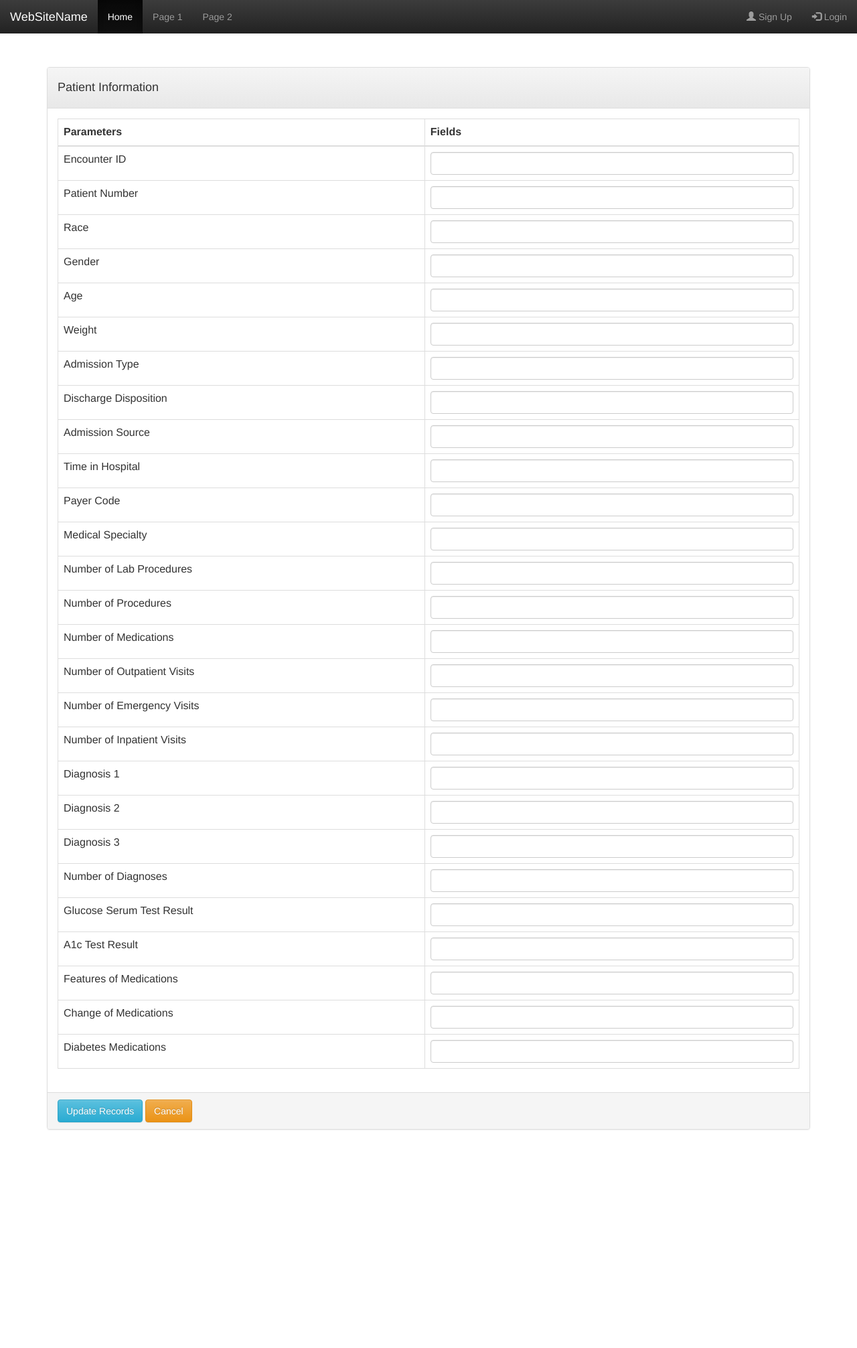
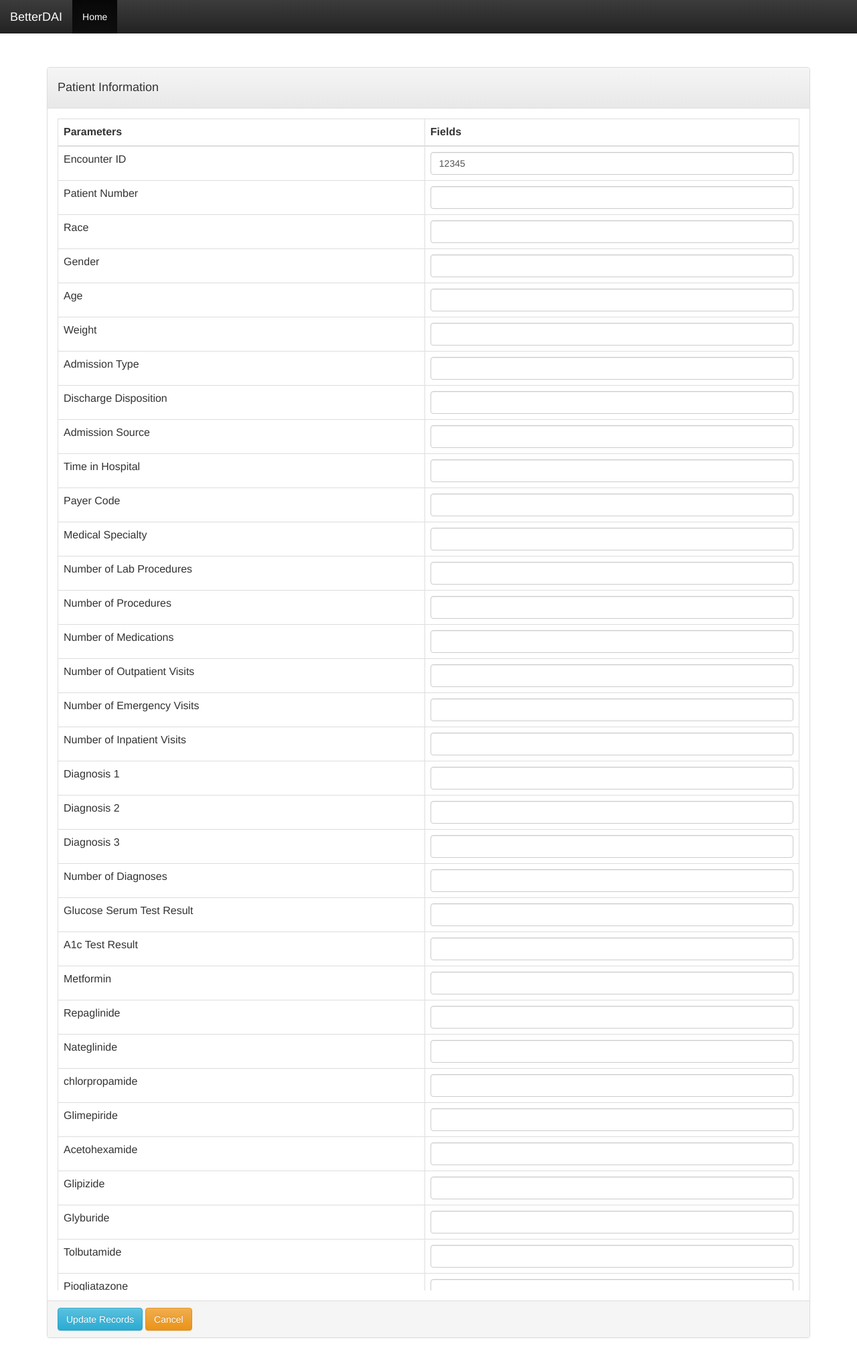
Before and after one commit to sriegodedios/HackKState2016, a Django app: page /patientconnect/ in a window 1280 px wide. Shown: the top 2013 px of the page at 67% size. Run offline with Django 3.2, Linux system fonts and the light colour scheme.

Commit message:
revisions

```diff
--- a/BetterDAI/urls.py
+++ b/BetterDAI/urls.py
@@ -23,6 +23,7 @@ urlpatterns = [
     url(r'^patientconnect/$', views.patient_connect, name='patientconnect'),
     url(r'^process_form/$', processForm),
     url(r'^process_data/$', getData),
+    url(r'^home/$', views.index, name='index' )
 
 
 ]
--- a/BetterDAI/views.py
+++ b/BetterDAI/views.py
@@ -60,41 +60,140 @@ def patient_connect(request):
 
 
 def processForm(request):
+    arr = {}
+
+
+
+
+
+
+
     encounter_id = request.POST.get('encounter_id', '')
-    patient_num = request.POST.get('patient_num', '')
+    patient_nbr = request.POST.get('patient_nbr', '')
     race = request.POST.get('race', '')
     gender = request.POST.get('gender', '')
     age = request.POST.get('age', '')
-    admission_type = request.POST.get('weight', '')
-    discharge_postition = request.POST.get('discharge_position', '')
-    admission_type = request.POST.get('admission_type', '')
-    discharge_dispostition = request.POST.get('discharge_disposition', '')
-    admission_source = request.POST.get('admission_source', '')
+    weight = request.POST.get('weight', '')
+    admission_type_id = request.POST.get('admission_type_id', '')
+    discharge_disposition_id = request.POST.get('discharge_disposition_id', '')
+    admission_source_id = request.POST.get('admission_source_id', '')
     time_in_hospital = request.POST.get('time_in_hospital', '')
     payer_code = request.POST.get('payer_code', '')
     medical_specialty = request.POST.get('medical_specialty', '')
-    num_of_outpatient_visits = request.POST.get('num_of_outpatient_visits', '')
-    num_of_emergency_visits = request.POST.get('num_of_emergency_visits' '')
-    num_of_impatient_visits = request.POST.get('num_of_impatient_visits', '')
-    diagnosis_1 = request.POST.get('diagnosis_1', '')
-    diagnosis_2 = request.POST.get('diagnosis_2', '')
-    diagnosis_3 = request.POST.get('diagnosis_3', '')
-    name_of_diagnosis = request.POST.get('name_of_diagnosis', '')
-    gluc_ser_test_res = request.POST.get('gluc_ser_test_res', '')
-    alc_test_result = request.POST.get('alc_test_result', '')
-    features_of_med = request.POST.get('features_of_med', '')
-    change_of_med = request.POST.get('change_of_med', '')
-    diabetes_med = request.POST.get('diabetes_med', '')
+    num_lab_procedures = request.POST.get('num_lab_procedures', '')
+    num_procedures = request.POST.get('num_procedures', '')
+    num_medications = request.POST.get('num_medications', '')
+    number_outpatient = request.POST.get('number_outpatient', '')
+    number_emergency = request.POST.get('number_emergency', '')
+    number_inpatient = request.POST.get('number_inpatient', '')
+    diag_1 = request.POST.get('diag_1', '')
+    diag_2 = request.POST.get('diag_2', '')
+    diag_3 = request.POST.get('diag_3', '')
+    number_diagnoses = request.POST.get('number_diagnoses', '')
+    max_glu_serum = request.POST.get('max_glu_serum', '')
+    A1Cresult = request.POST.get('A1Cresult', '')
+    metformin = request.POST.get('metformin', '')
+    repaglinide = request.POST.get('repaglinide', '')
+    nateglinide = request.POST.get('nateglinide', '')
+    chlorpropamide = request.POST.get('chlorpropamide', '')
+    glimepiride = request.POST.get('glimepiride', '')
+    acetohexamide = request.POST.get('acetohexamide', '')
+    glipizide = request.POST.get('glipizide', '')
+    glyburide = request.POST.get('glyburide', '')
+    tolbutamide = request.POST.get('tolbutamide', '')
+    pioglitazone = request.POST.get('pioglitazone', '')
+    rosiglitazone = request.POST.get('rosiglitazone', '')
+    acarbose = request.POST.get('acarbose', '')
+    miglitol = request.POST.get('miglitol', '')
+    troglitazone = request.POST.get('troglitazone', '')
+    tolazamide = request.POST.get('tolazamide', '')
+    examide = request.POST.get('examide', '')
+    citoglipton = request.POST.get('citoglipton', '')
+    insulin = request.POST.get('insulin', '')
+    glyburidemetformin = request.POST.get('glyburide.metformin', '')
+    glipizidemetformin = request.POST.get('glipizide.metformin', '')
+    glimepiridepioglitazone = request.POST.get('glimepiride.pioglitazone', '')
+    metforminrosiglitazone = request.POST.get('metformin.rosiglitazone', '')
+    metforminpioglitazone = request.POST.get('metformin.pioglitazone', '')
+    change = request.POST.get('change', '')
+    diabetesMed = request.POST.get('diabetesMed', '')
+    readmitted = request.POST.get('readmitted', '')
 
-    conn = sqlite3.connect('db.sqlite3')
 
-    c = conn.cursor()
-
-    for row in c.execute('SELECT * FROM {tn} LIMIT 5'.format(tn="patient_data_info")):
-        print(row)
-
-    print('works')
-    conn.close()
+    # arr['encounter_id', encounter_id]
+    # arr['patient_nbr', patient_nbr]
+    # arr['race', race]
+    # arr['gender', gender]
+    # arr['age', age]
+    # arr['admission_type_id', admission_type_id]
+    # arr['discharge_disposition_id', discharge_disposition_id]
+    # arr['admission_source_id', admission_source_id]
+    # arr['time_in_hospital', time_in_hospital]
+    # arr['payer_code', payer_code]
+    # arr['medical_specialty', medical_specialty]
+    # arr['number_outpatient', number_outpatient]
+    # arr['number_emergency', number_emergency]
+    # arr['number_inpatient', number_inpatient]
+    # arr['diag_1', diag_1]
+    # arr['diag_2', diag_2]
+    # arr['diag_3', diag_3]
+    # arr['number_diagnoses', number_diagnoses]
+    # arr['max_glu_serum', max_glu_serum]
+    # arr['metformin', metformin]
+    # arr['repaglinide', repaglinide]
+    # arr['nateglinide', nateglinide]
+    # arr['chlorpropamide', chlorpropamide]
+    # arr['glimepiride', glimepiride]
+    # arr['acetohexamide', acetohexamide]
+    # arr['glipizide', glipizide]
+    # arr['glyburide', glyburide]
+    # arr['tolbutamide', tolbutamide]
+    # arr['pioglitazone', pioglitazone]
+    # arr['rosiglitazone', rosiglitazone]
+    # arr['acarbose', acarbose]
+    # arr['miglitol', miglitol]
+    # arr['troglitazone', troglitazone]
+    # arr['tolazamide', tolazamide]
+    # arr['citoglipton', citoglipton]
+    # arr['insulin', insulin]
+    # arr['glyburide.metformin', glyburidemetformin]
+    # arr['glipizide.metformin', glipizidemetformin]
+    # arr['glimepiride.pioglitazone', glimepiridepioglitazone]
+    # arr['metformin.rosiglitazone', metforminrosiglitazone]
+    # arr['metformin.pioglitazone', metforminpioglitazone]
+    # arr['change', change]
+    # arr['diabetesMed', diabetesMed]
+    # arr['readmitted', readmitted]
+    #
+    # conn = sqlite3.connect('db.sqlite3')
+    #
+    # sql = "INSERT or REPLACE into patient_data_info VALUES ()"
+    #
+    # count = 0
+    # input = {}
+    # for key in arr:
+    #     if arr[key] != "":
+    #         input[key] = arr[key]
+    #
+    # c = conn.cursor()
+    # sql = 'insert or replace into patient_data_info ('
+    # for key in input:
+    #     sql = sql + '?,'
+    #
+    # sql = sql[:-1] + ') values ('
+    #
+    # for key in input:
+    #     sql = sql + '?,'
+    #
+    # sql = sql[:-1] + ');'
+    #
+    # print(sql)
+    #
+    # for row in c.execute('SELECT * FROM {tn} LIMIT 5'.format(tn="patient_data_info")):
+    #     print(row)
+    #
+    # print('works')
+    # conn.close()
     send_sms()
     return render(request, 'index.html')
 
@@ -128,29 +227,11 @@ def getData(request):
 
     value = c.fetchone()
     print(value)
-
+    conn.close()
     boolean = ''
 
-    if(value=="('>30'),"):
-        boolean = False
-
-    if(value=="('NO'),"):
-        boolean = False
-
-    #Condition for leaving the hospital
-    if(value=="('<30'),"):
-        boolean = True
+    if "<" in str(value):
+        return render(request, 'failed.html', {})
+    else:
+        return render(request, 'success.html', {})
     #Condition for readmitting (caution)
-
-
-
-
-
-
-
-    for row in c.execute('SELECT * FROM {tn} WHERE patient_nbr={tr}'.format(tn="patient_data_info", tr=patient)):
-        print(row)
-
-    print('works')
-    conn.close()
-    return render(request, 'index.html', {})
--- a/templates/base.html
+++ b/templates/base.html
@@ -42,16 +42,13 @@
  <nav class="navbar navbar-inverse navbar-fixed-top">
   <div class="container-fluid">
     <div class="navbar-header">
-      <a class="navbar-brand" href="#">WebSiteName</a>
+      <a class="navbar-brand" href="http://BetterDAI.tech">BetterDAI</a>
     </div>
     <ul class="nav navbar-nav">
-      <li class="active"><a href="#">Home</a></li>
-      <li><a href="#">Page 1</a></li>
-      <li><a href="#">Page 2</a></li>
+      <li class="active"><a href="http://betterDAI.tech">Home</a></li>
     </ul>
     <ul class="nav navbar-nav navbar-right">
-      <li><a href="#"><span class="glyphicon glyphicon-user"></span> Sign Up</a></li>
-      <li><a href="#"><span class="glyphicon glyphicon-log-in"></span> Login</a></li>
+
     </ul>
   </div>
 </nav>
--- a/templates/edit_patient.html
+++ b/templates/edit_patient.html
@@ -29,12 +29,12 @@
 
 										<tr>
 											<td>Encounter ID</td>
-											<td><input type="text" name="encounter_id"  class="form-control"/></td>
+											<td><input type="text" name="encounter_id"  value="12345"class="form-control"/></td>
 
 										</tr>
 										<tr>
 											<td>Patient Number</td>
-											<td><input type="text" name="patient_num" class="form-control"/></td>
+											<td><input type="text" name="patient_nbr" class="form-control"/></td>
 
 										</tr>
 										<tr>
@@ -49,27 +49,27 @@
 										</tr>
 										<tr>
 											<td>Age</td>
-											<td><input type="text" class="form-control"/></td>
+											<td><input type="text" name="age" class="form-control"/></td>
 
 										</tr>
 										<tr>
 											<td>Weight</td>
-											<td><input type="text" name="age" class="form-control"/></td>
+											<td><input type="text" name="weight" class="form-control"/></td>
 
 										</tr>
 										<tr>
 											<td>Admission Type</td>
-											<td><input type="text" name="admission_type" class="form-control"/></td>
+											<td><input type="text" name="admission_type_id" class="form-control"/></td>
 
 										</tr>
 										<tr>
 											<td>Discharge Disposition</td>
-											<td><input type="text" name="discharge_dispostion" class="form-control"/></td>
+											<td><input type="text" name="discharge_disposition_id" class="form-control"/></td>
 
 										</tr>
 										<tr>
 											<td>Admission Source</td>
-											<td><input type="text" name="admission_source" class="form-control"/></td>
+											<td><input type="text" name="admission_source_id" class="form-control"/></td>
 
 										</tr>
 										<tr>
@@ -84,7 +84,7 @@
 										</tr>
 										<tr>
 											<td>Medical Specialty</td>
-											<td><input name="medical_speciality" type="text" class="form-control"/></td>
+											<td><input name="medical_specialty" type="text" class="form-control"/></td>
 
 										</tr>
 										<tr>
@@ -94,74 +94,229 @@
 										</tr>
 										<tr>
 											<td>Number of Procedures</td>
-											<td><input name="num_of_procedures" type="text" class="form-control"/></td>
+											<td><input name="num_procedures" type="text" class="form-control"/></td>
 
 										</tr>
 										<tr>
 											<td>Number of Medications</td>
-											<td><input name="num_of_medications" type="text" class="form-control"/></td>
+											<td><input name="num_medications" type="text" class="form-control"/></td>
 
 										</tr>
 										<tr>
 											<td>Number of Outpatient Visits</td>
-											<td><input name="num_of_patients" type="text" class="form-control"/></td>
+											<td><input name="number_outpatient" type="text" class="form-control"/></td>
 
 										</tr>
 										<tr>
 											<td>Number of Emergency Visits</td>
-											<td><input name="num_of_emergency_visits" type="text" class="form-control"/></td>
+											<td><input name="number_emergency" type="text" class="form-control"/></td>
 
 										</tr>
 										<tr>
 											<td>Number of Inpatient Visits</td>
-											<td><input name="num_of_impatient_visits" type="text" class="form-control"/></td>
+											<td><input name="number_inpatient" type="text" class="form-control"/></td>
 
 										</tr>
 										<tr>
 											<td>Diagnosis 1</td>
-											<td><input name="diagnosis_1" type="text" class="form-control"/></td>
+											<td><input name="diag_1" type="text" class="form-control"/></td>
 
 										</tr>
 										<tr>
 											<td>Diagnosis 2</td>
-											<td><input name="diagnosis_2" type="text" class="form-control"/></td>
+											<td><input name="diag_2" type="text" class="form-control"/></td>
 
 										</tr>
 										<tr>
 											<td>Diagnosis 3</td>
-											<td><input name="diagnosis_3" type="text" class="form-control"/></td>
+											<td><input name="diag_3" type="text" class="form-control"/></td>
 
 										</tr>
 										<tr>
 											<td>Number of Diagnoses</td>
-											<td><input type="text" name="name_of_diagnosis"class="form-control"/></td>
+											<td><input type="text" name="number_diagnoses"class="form-control"/></td>
 
 										</tr>
 										<tr>
 											<td>Glucose Serum Test Result</td>
-											<td><input name="gluc_ser_test_res" type="text" class="form-control"/></td>
+											<td><input name="max_glu_serum" type="text" class="form-control"/></td>
 
 										</tr>
 										<tr>
 											<td>A1c Test Result</td>
-											<td><input type="text" name="alc_test_result" class="form-control"/></td>
+											<td><input type="text" name="A1Cresult" class="form-control"/></td>
 
 										</tr>
 										<tr>
-											<td>Features of Medications</td>
-											<td><input name="features_of_med" type="text" class="form-control"/></td>
+											<td>Metformin</td>
+											<td><input name="metformin" type="text" class="form-control"/></td>
+
+										</tr>
+                                        <tr>
+											<td>Repaglinide</td>
+											<td><input name="repaglinide" type="text" class="form-control"/></td>
+
+										</tr>
+                                        <tr>
+											<td>Nateglinide</td>
+											<td><input name="nateglinide" type="text" class="form-control"/></td>
+
+										</tr>
+                                        <tr>
+											<td>chlorpropamide</td>
+											<td><input name="chlorpropamide" type="text" class="form-control"/></td>
+
+										</tr>
+                                        <tr>
+											<td>Glimepiride</td>
+											<td><input name="glimepiride" type="text" class="form-control"/></td>
+
+										</tr>
+                                        <tr>
+											<td>Acetohexamide</td>
+											<td><input name="acetohexamide" type="text" class="form-control"/></td>
 
 										</tr>
 										<tr>
-											<td>Change of Medications</td>
-											<td><input name="change_of_med" type="text" class="form-control"/></td>
+											<td>Glipizide</td>
+											<td><input name="glipizide" type="text" class="form-control"/></td>
 
 										</tr>
 										<tr>
-											<td>Diabetes Medications</td>
-											<td><input name="diabetes_med" type="text" class="form-control"/></td>
+											<td>Glyburide</td>
+											<td><input name="glyburide" type="text" class="form-control"/></td>
 
 										</tr>
+                                        <tr>
+											<td>Tolbutamide</td>
+											<td><input name="tolbutamide" type="text" class="form-control"/></td>
+
+										</tr>
+                                        <tr>
+											<td>Piogliatazone</td>
+											<td><input name="piogliatazone" type="text" class="form-control"/></td>
+
+										</tr>
+                                        <tr>
+											<td>Rosiglitazone</td>
+											<td><input name="rosiglitazone" type="text" class="form-control"/></td>
+
+										</tr>
+                                         <tr>
+											<td>Acarbose</td>
+											<td><input name="acarbose" type="text" class="form-control"/></td>
+
+										</tr>
+                                         <tr>
+											<td>Miglitol</td>
+											<td><input name="miglitol" type="text" class="form-control"/></td>
+
+										</tr>
+                                         <tr>
+											<td>Troglitazone</td>
+											<td><input name="troglitazone" type="text" class="form-control"/></td>
+
+										</tr>
+                                         <tr>
+											<td>Tolazamide</td>
+											<td><input name="tolazamide" type="text" class="form-control"/></td>
+
+										</tr>
+                                        <tr>
+											<td>Examide</td>
+											<td><input name="examide" type="text" class="form-control"/></td>
+
+										</tr>
+                                        <tr>
+											<td>Examide</td>
+											<td><input name="examide" type="text" class="form-control"/></td>
+
+										</tr>
+
+                                        <tr>
+											<td>Citoglipton</td>
+											<td><input name="citoglipton" type="text" class="form-control"/></td>
+
+										</tr>
+                                        <tr>
+											<td>Insulin</td>
+											<td><input name="insulin" type="text" class="form-control"/></td>
+
+
+										</tr>
+                                         <tr>
+											<td>Glyburide.metformin</td>
+											<td><input name="glyburide.metformin" type="text" class="form-control"/></td>
+
+
+										</tr>
+
+                                 <tr>
+											<td>Insulin</td>
+											<td><input name="insulin" type="text" class="form-control"/></td>
+
+
+										</tr>
+                                <tr>
+											<td>Glipizide.metformin</td>
+											<td><input name="glipizide.metformin" type="text" class="form-control"/></td>
+
+
+										</tr>
+
+                                        <tr>
+											<td>Glimepiride.pioglitazone</td>
+											<td><input name="glimepiride.pioglitazone" type="text" class="form-control"/></td>
+
+
+										</tr>
+                                 <tr>
+											<td>Glimepiride.pioglitazone</td>
+											<td><input name="glimepiride.pioglitazone" type="text" class="form-control"/></td>
+
+
+										</tr>
+                                 <tr>
+											<td>Metformin.rosiglitazone</td>
+											<td><input name="metformin.rosiglitazone" type="text" class="form-control"/></td>
+
+
+										</tr>
+                                 <tr>
+											<td>Glimepiride.pioglitazone</td>
+											<td><input name="glimepiride.pioglitazone" type="text" class="form-control"/></td>
+
+
+										</tr>
+                                        <tr>
+											<td>Metformin.pioglitazone</td>
+											<td><input name="metformin.pioglitazone" type="text" class="form-control"/></td>
+
+
+										</tr>
+                                <tr>
+											<td>Change</td>
+											<td><input name="change" type="text" class="form-control"/></td>
+
+
+										</tr>
+                                <tr>
+											<td>DiabetesMed</td>
+											<td><input name="diabetesMed" type="text" class="form-control"/></td>
+
+
+										</tr>
+                                <tr>
+											<td>Readmitted</td>
+											<td><input name="readmitted" type="text" class="form-control"/></td>
+
+
+										</tr>
+
+
+
+
+
 
 									</tbody>
 								</table>
@@ -179,7 +334,7 @@
 						</div>
 						<div class="panel-footer">
 							<button type="submit" class="btn btn-info">Update Records</button>
-							<a class="btn btn-warning">Cancel</a>
+							<a class="btn btn-warning" href="http://betterDAI.tech">Cancel</a>
 						</div>
 
 
```
Also changed, not shown: templates/failed.html (added, +8 -0 lines), templates/index.html (+36 -3 lines), templates/success.html (added, +278 -0 lines).
